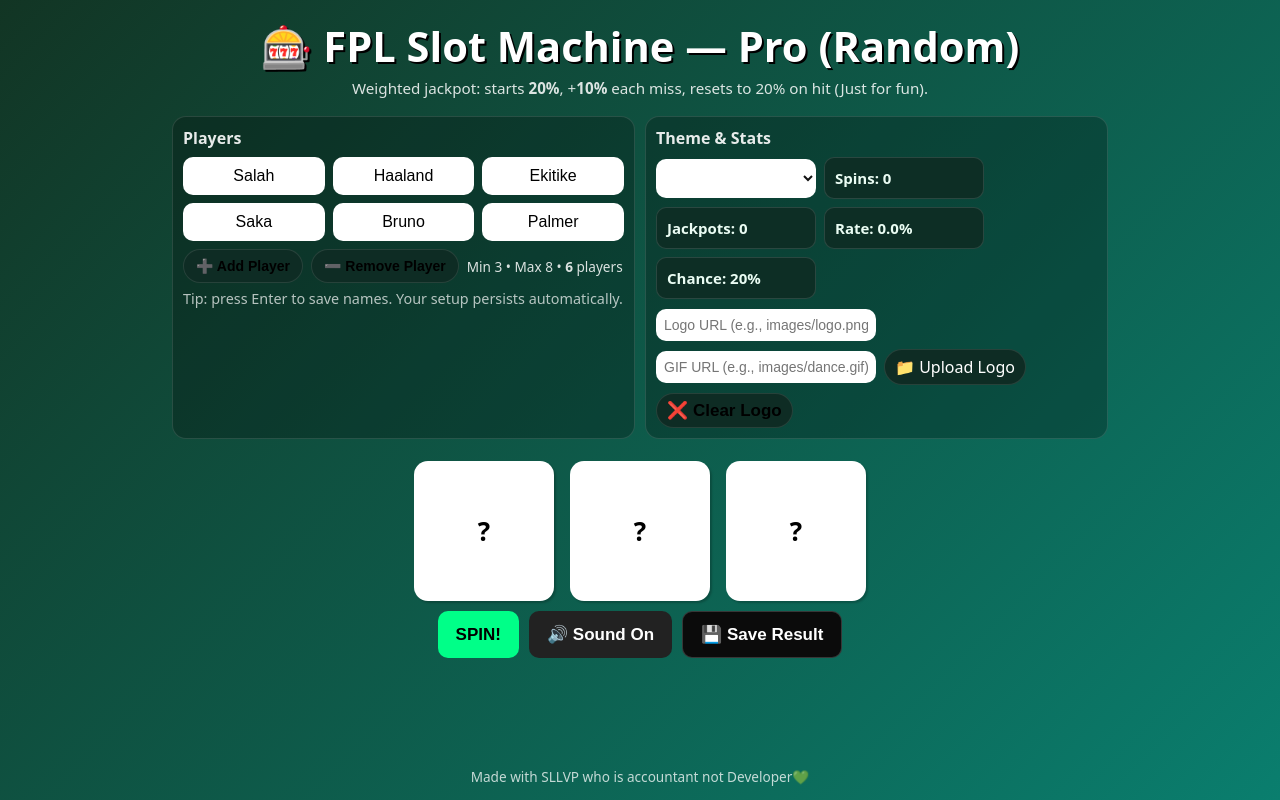
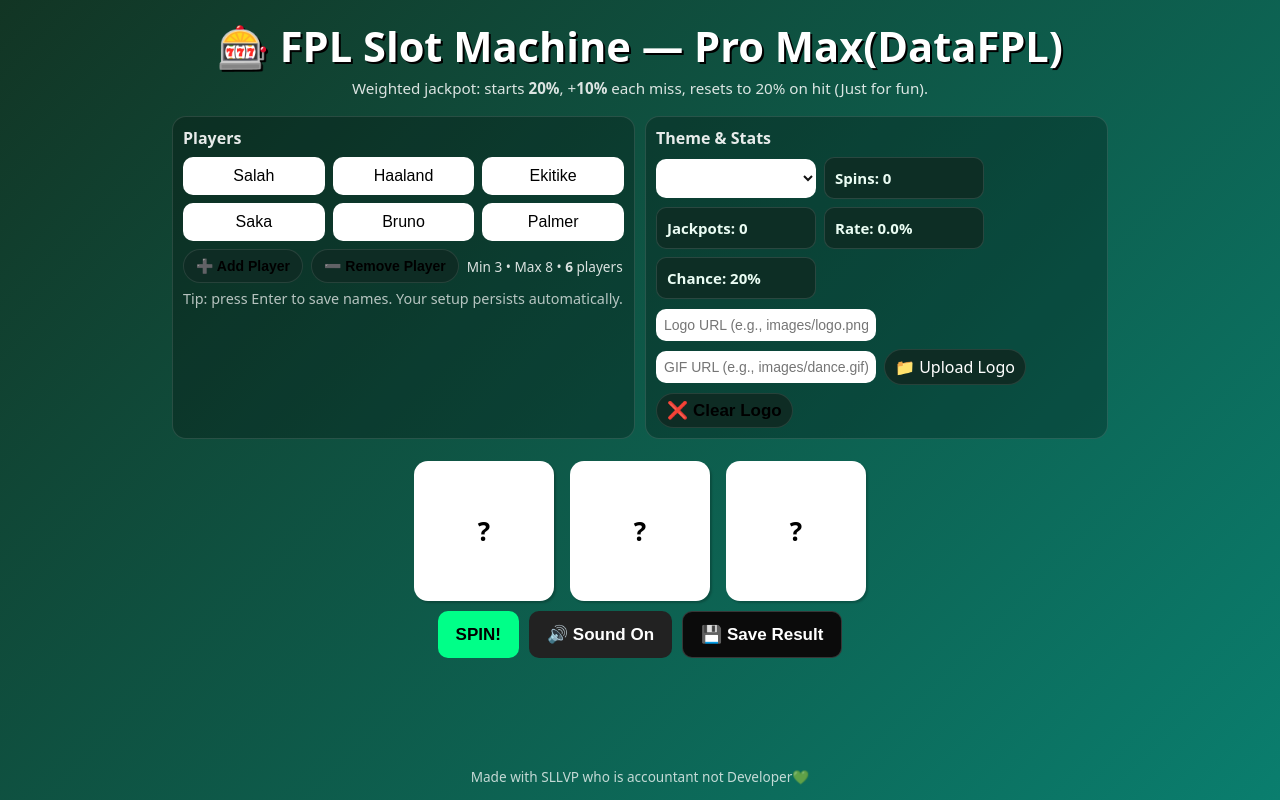
Before and after one commit to paka-byte/FPL-Slot-Machine-Pro-Max, a plain HTML site: page index.html in a window 1280 px wide. Drawn offline with Linux system fonts and the light colour scheme.

Commit message:
Update index.html

```diff
--- a/index.html
+++ b/index.html
@@ -3,7 +3,7 @@
 <head>
 <meta charset="UTF-8" />
 <meta name="viewport" content="width=device-width, initial-scale=1" />
-<title>FPL Slot Machine — Pro (DataFPL)</title>
+<title>FPL Slot Machine — Pro Max(DataFPL)</title>
 <style>
   :root{ --bg1:#123524;--bg2:#0a7e6e;--accent:#00ff88;--danger:#ff4444; }
   *{box-sizing:border-box}
@@ -55,7 +55,7 @@
   <img id="pageLogo" class="page-logo" alt="Page Logo">
   <img id="danceGif" class="gif-overlay" alt="Dance">
 
-  <h1>🎰 FPL Slot Machine — Pro (Random)</h1>
+  <h1>🎰 FPL Slot Machine — Pro Max(DataFPL)</h1>
   <div class="sub">Weighted jackpot: starts <b>20%</b>, +<b>10%</b> each miss, resets to 20% on hit (Just for fun).</div>
 
   <div class="wrap">
```
